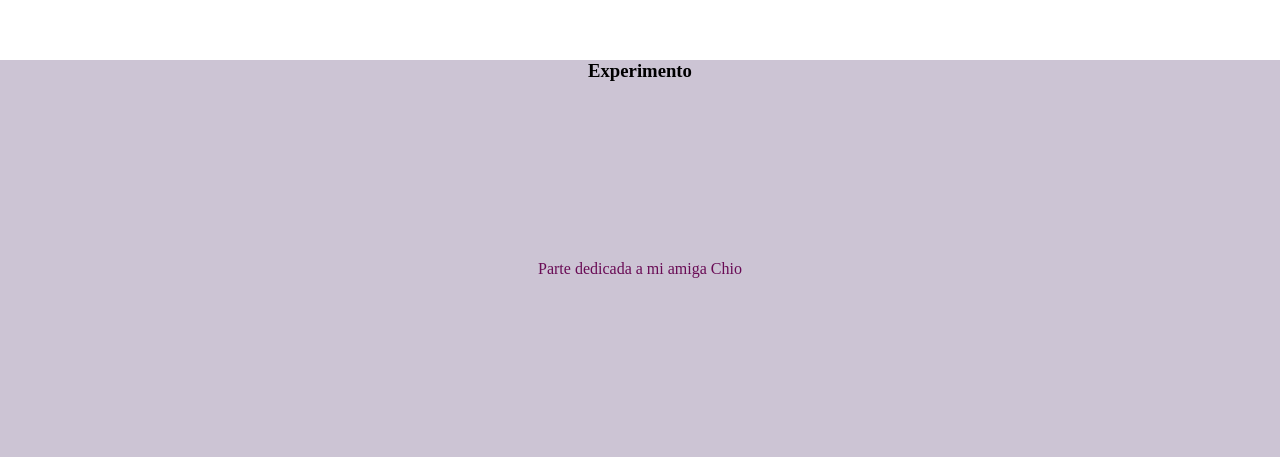
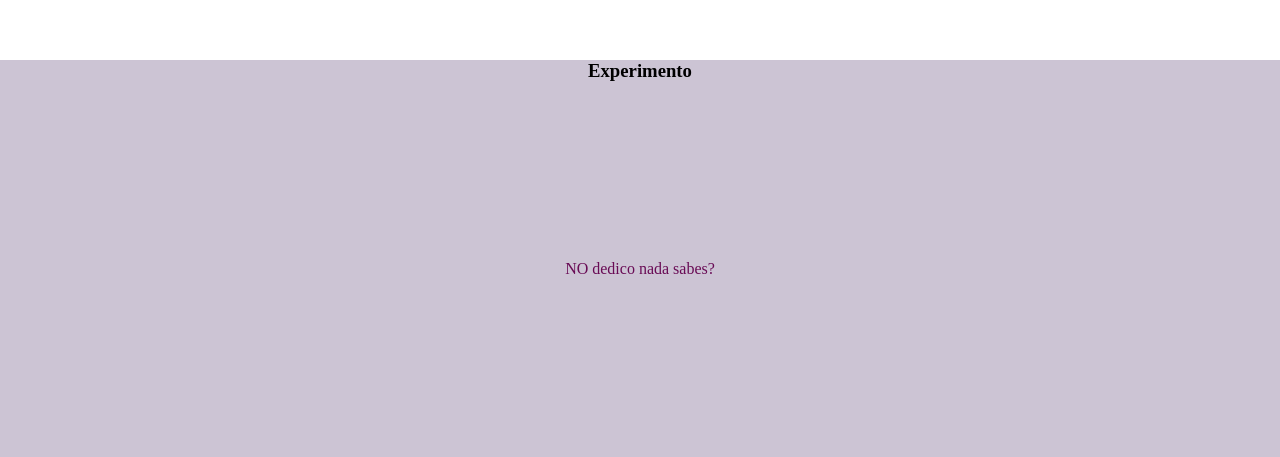
Before and after one commit to ivof30/cositas, a plain HTML site: page index.html in a window 1280 px wide. Shown: the part 2040-2497 px from the top of the page. Drawn offline with Linux system fonts and the light colour scheme; grey boxes are pictures that could not be loaded; a web font is replaced by a local one.

Commit message:
modifiqué p

```diff
--- a/index.html
+++ b/index.html
@@ -24,7 +24,7 @@
     </div>
     <h2 class="texto-1">¡Bienvenido!</h2>
     <h3 class="texto-3">Experimento</h3>
-    <p class="texto-2">Parte dedicada a mi amiga Chio</p>
+    <p class="texto-2">NO dedico nada sabes?</p>
 
     <div class="video">
         <iframe width="740" height="480" src="https://www.youtube.com/embed/j3omBihBIjU" title="MAS DE LO MISMO. Tigre 3 - Boca 0 - Análisis en Caliente - Liga Argentina Fecha 18 - Toto Bordieri" frameborder="0" allow="accelerometer; autoplay; clipboard-write; encrypted-media; gyroscope; picture-in-picture; web-share" referrerpolicy="strict-origin-when-cross-origin" allowfullscreen></iframe>
```
